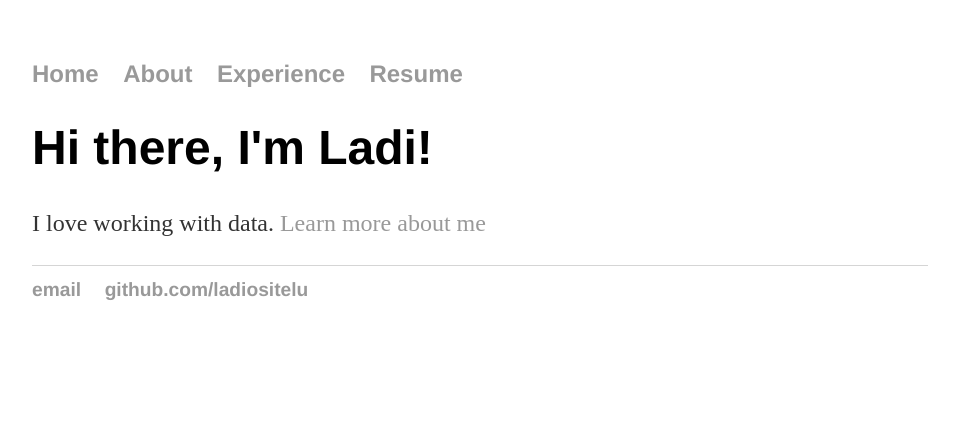
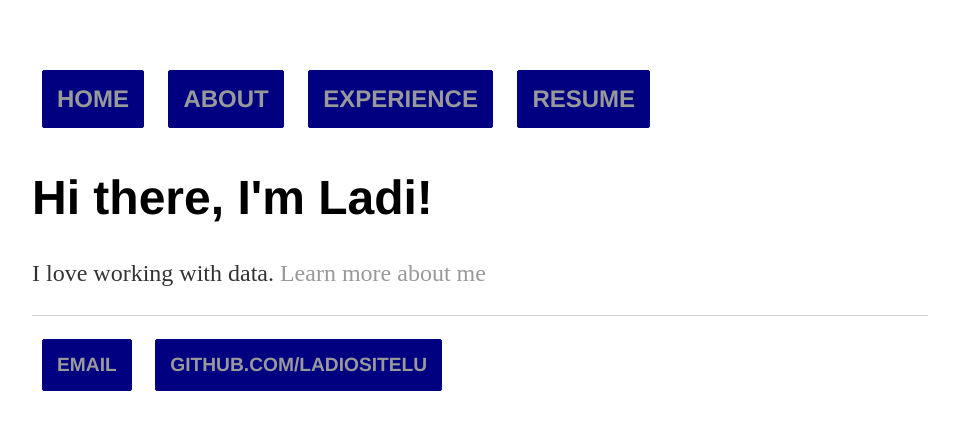
Before and after one commit to ladiositelu/ladiositelu.github.io, a Jekyll site: the page built from index.html, in a window 1280 px wide. Shown: the top 430 px of the page, without its empty margins (160-1119 px from the left). Built offline with Jekyll 4.4.1, drawn with Linux system fonts in a browser that asks for light colours.

Commit message:
Update main.css

```diff
--- a/css/main.css
+++ b/css/main.css
@@ -13,6 +13,15 @@ nav ul, footer ul {
 nav ul li, footer ul li {
     display: inline;
     margin-right: 20px;
+    background: navy;
+    border: 1px solid navy;
+    border-radius: 2px;
+    color: #FFF;
+    display: inline-block;
+    margin: 10px 10px;
+    padding: 14px;
+    text-transform: uppercase;
+    text-decoration: none;
 }
 
 li {
@@ -28,6 +37,10 @@ a {
 
 a:hover {
     text-decoration: underline;
+    background: #FFF;
+    border: 1px solid navy;
+    color: navy;
+    animation: ease;
 }
 
 h1 {
```
